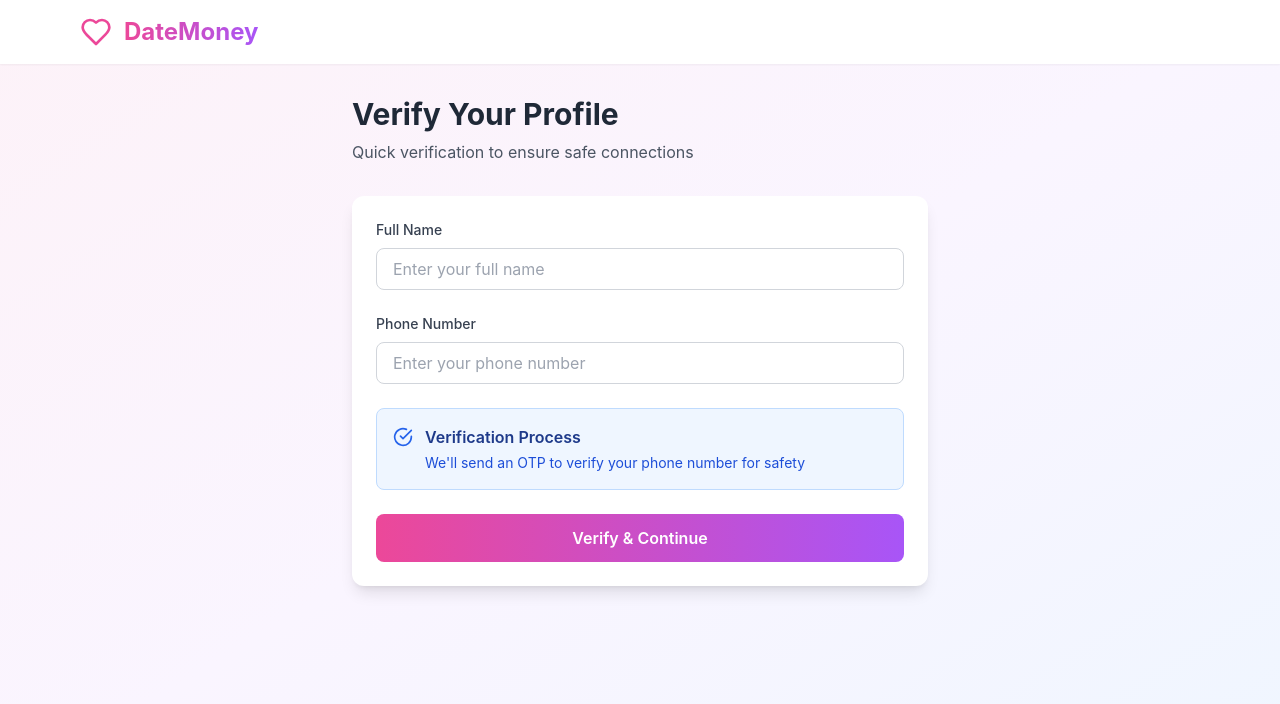
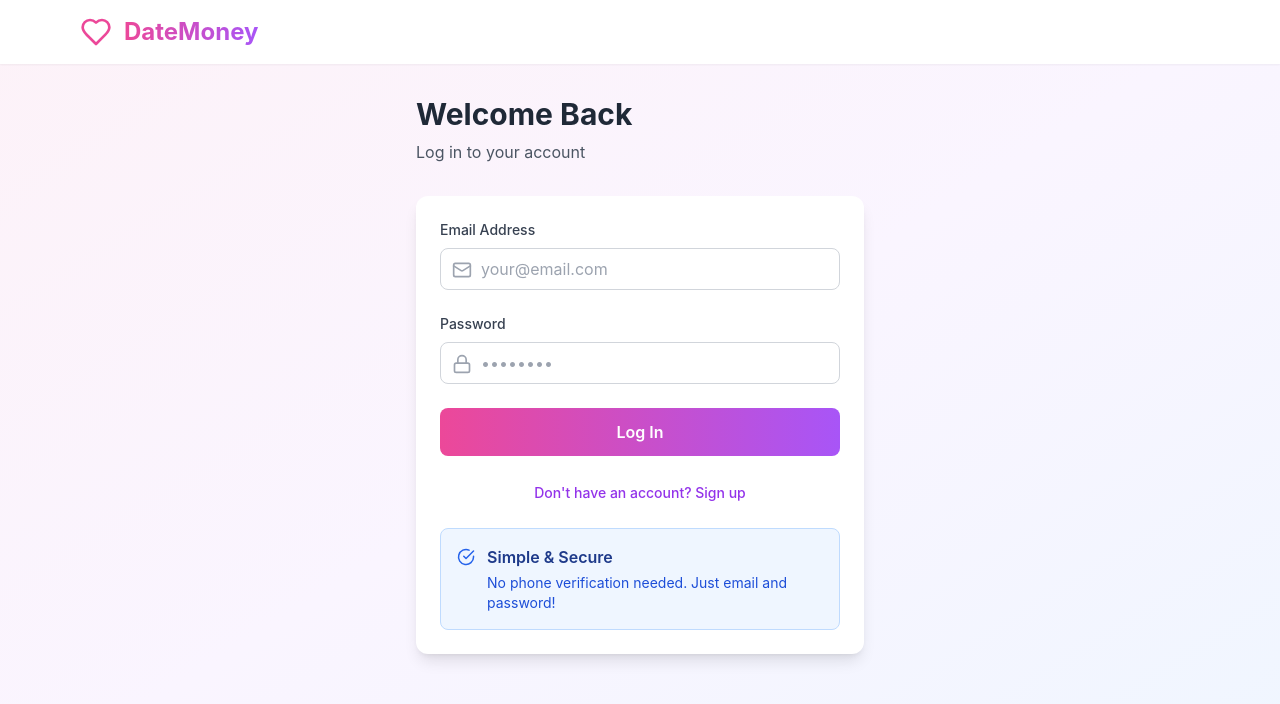
Before and after one commit to Suram33/datemoney-app, a React (Vite) app: page / in a window 1280 px wide. Both pictures are taken after a click on the element 410 px from the left and 508 px from the top of the page. Shown: the top 704 px of the page. Built offline with nearby package versions, Linux system fonts and the light colour scheme.

Commit message:
Update App.jsx

```diff
--- a/src/App.jsx
+++ b/src/App.jsx
@@ -1,5 +1,5 @@
 import React, { useState } from 'react';
-import { Clock, MapPin, DollarSign, Heart, Star, Coffee, Utensils, Film, Music, ShoppingBag, Plus, Search, CheckCircle, CreditCard, Send, Image, Video, MessageCircle, ArrowLeft, Camera } from 'lucide-react';
+import { Clock, MapPin, DollarSign, Heart, Star, Coffee, Utensils, Film, Music, ShoppingBag, Plus, Search, CheckCircle, CreditCard, Send, Image, Video, MessageCircle, ArrowLeft, Mail, Lock } from 'lucide-react';
 
 export default function DateMoneyApp() {
   const [userType, setUserType] = useState(null);
@@ -10,6 +10,7 @@ export default function DateMoneyApp() {
   const [activeChat, setActiveChat] = useState(null);
   const [showReviews, setShowReviews] = useState(false);
   const [newReview, setNewReview] = useState({ rating: 5, comment: '' });
+  const [isLoggedIn, setIsLoggedIn] = useState(false);
 
   const [companions, setCompanions] = useState([
     {
@@ -84,15 +85,20 @@ export default function DateMoneyApp() {
     bio: '',
     pricePerHour: '',
     location: '',
-    activities: [],
-    phone: '',
-    aadhar: ''
+    activities: []
   });
 
   const [clientProfile, setClientProfile] = useState({
     name: '',
-    phone: '',
+    email: '',
     verified: false
+  });
+
+  const [authForm, setAuthForm] = useState({
+    email: '',
+    password: '',
+    name: '',
+    isSignUp: false
   });
 
   const activityIcons = {
@@ -114,9 +120,25 @@ export default function DateMoneyApp() {
     }));
   };
 
+  const handleLogin = () => {
+    if (authForm.email && authForm.password) {
+      if (authForm.isSignUp && !authForm.name) {
+        alert('Please enter your name');
+        return;
+      }
+      setClientProfile({
+        name: authForm.name || authForm.email.split('@')[0],
+        email: authForm.email,
+        verified: true
+      });
+      setIsLoggedIn(true);
+      setView('browse');
+    }
+  };
+
   const handleCompanionSubmit = () => {
     if (formData.name && formData.age && formData.pricePerHour && formData.bio &&
-        formData.location && formData.activities.length > 0 && formData.phone && formData.aadhar) {
+        formData.location && formData.activities.length > 0) {
       const newCompanion = {
         id: companions.length + 1,
         name: formData.name,
@@ -134,14 +156,7 @@ export default function DateMoneyApp() {
         chatHistory: []
       };
       setCompanions([...companions, newCompanion]);
-      setFormData({ name: '', age: '', bio: '', pricePerHour: '', location: '', activities: [], phone: '', aadhar: '' });
-      setView('browse');
-    }
-  };
-
-  const handleClientVerification = () => {
-    if (clientProfile.name && clientProfile.phone) {
-      setClientProfile({ ...clientProfile, verified: true });
+      setFormData({ name: '', age: '', bio: '', pricePerHour: '', location: '', activities: [] });
       setView('browse');
     }
   };
@@ -214,7 +229,7 @@ export default function DateMoneyApp() {
 
           <div className="grid md:grid-cols-2 gap-6">
             <div
-              onClick={() => { setUserType('client'); setView('client-setup'); }}
+              onClick={() => { setUserType('client'); setView('client-login'); }}
               className="bg-white rounded-2xl p-8 shadow-xl hover:shadow-2xl transition cursor-pointer border-2 border-transparent hover:border-purple-300"
             >
               <div className="bg-purple-100 w-16 h-16 rounded-full flex items-center justify-center mb-4">
@@ -258,10 +273,10 @@ export default function DateMoneyApp() {
               <h1 className="text-2xl font-bold bg-gradient-to-r from-pink-500 to-purple-500 bg-clip-text text-transparent">
                 DateMoney
               </h1>
-              {userType === 'client' && clientProfile.verified && (
+              {isLoggedIn && clientProfile.verified && (
                 <span className="flex items-center gap-1 bg-green-100 text-green-700 px-3 py-1 rounded-full text-sm font-medium">
                   <CheckCircle className="w-4 h-4" />
-                  Verified
+                  {clientProfile.name}
                 </span>
               )}
             </div>
@@ -287,7 +302,7 @@ export default function DateMoneyApp() {
                   </button>
                 </>
               )}
-              {userType === 'client' && clientProfile.verified && view !== 'chat' && (
+              {userType === 'client' && isLoggedIn && view !== 'chat' && (
                 <button
                   onClick={() => setView('browse')}
                   className="px-4 py-2 rounded-lg font-medium bg-purple-500 text-white hover:bg-purple-600 transition"
@@ -301,58 +316,90 @@ export default function DateMoneyApp() {
       </div>
 
       <div className="max-w-6xl mx-auto px-4 py-8">
-        {view === 'client-setup' && (
-          <div className="max-w-xl mx-auto">
-            <h2 className="text-3xl font-bold text-gray-800 mb-2">Verify Your Profile</h2>
-            <p className="text-gray-600 mb-8">Quick verification to ensure safe connections</p>
+        {view === 'client-login' && (
+          <div className="max-w-md mx-auto">
+            <h2 className="text-3xl font-bold text-gray-800 mb-2">
+              {authForm.isSignUp ? 'Create Account' : 'Welcome Back'}
+            </h2>
+            <p className="text-gray-600 mb-8">
+              {authForm.isSignUp ? 'Sign up to start browsing companions' : 'Log in to your account'}
+            </p>
 
             <div className="bg-white rounded-xl shadow-lg p-6 space-y-6">
+              {authForm.isSignUp && (
                 <div>
                   <label className="block text-sm font-medium text-gray-700 mb-2">Full Name</label>
                   <input
                     type="text"
-                  value={clientProfile.name}
-                  onChange={(e) => setClientProfile({...clientProfile, name: e.target.value})}
+                    value={authForm.name}
+                    onChange={(e) => setAuthForm({...authForm, name: e.target.value})}
                     className="w-full px-4 py-2 border border-gray-300 rounded-lg focus:ring-2 focus:ring-purple-500 focus:border-transparent"
                     placeholder="Enter your full name"
                   />
                 </div>
+              )}
 
               <div>
-                <label className="block text-sm font-medium text-gray-700 mb-2">Phone Number</label>
+                <label className="block text-sm font-medium text-gray-700 mb-2">Email Address</label>
+                <div className="relative">
+                  <Mail className="absolute left-3 top-3 w-5 h-5 text-gray-400" />
                   <input
-                  type="tel"
-                  value={clientProfile.phone}
-                  onChange={(e) => setClientProfile({...clientProfile, phone: e.target.value})}
-                  className="w-full px-4 py-2 border border-gray-300 rounded-lg focus:ring-2 focus:ring-purple-500 focus:border-transparent"
-                  placeholder="Enter your phone number"
+                    type="email"
+                    value={authForm.email}
+                    onChange={(e) => setAuthForm({...authForm, email: e.target.value})}
+                    className="w-full pl-10 pr-4 py-2 border border-gray-300 rounded-lg focus:ring-2 focus:ring-purple-500 focus:border-transparent"
+                    placeholder="your@email.com"
                   />
+                </div>
+              </div>
+
+              <div>
+                <label className="block text-sm font-medium text-gray-700 mb-2">Password</label>
+                <div className="relative">
+                  <Lock className="absolute left-3 top-3 w-5 h-5 text-gray-400" />
+                  <input
+                    type="password"
+                    value={authForm.password}
+                    onChange={(e) => setAuthForm({...authForm, password: e.target.value})}
+                    className="w-full pl-10 pr-4 py-2 border border-gray-300 rounded-lg focus:ring-2 focus:ring-purple-500 focus:border-transparent"
+                    placeholder="••••••••"
+                  />
+                </div>
+              </div>
+
+              <button
+                onClick={handleLogin}
+                className="w-full bg-gradient-to-r from-pink-500 to-purple-500 text-white py-3 rounded-lg font-semibold hover:from-pink-600 hover:to-purple-600 transition"
+              >
+                {authForm.isSignUp ? 'Sign Up' : 'Log In'}
+              </button>
+
+              <div className="text-center">
+                <button
+                  onClick={() => setAuthForm({...authForm, isSignUp: !authForm.isSignUp})}
+                  className="text-purple-600 hover:text-purple-700 text-sm font-medium"
+                >
+                  {authForm.isSignUp ? 'Already have an account? Log in' : "Don't have an account? Sign up"}
+                </button>
               </div>
 
               <div className="bg-blue-50 border border-blue-200 rounded-lg p-4">
                 <div className="flex items-start gap-3">
                   <CheckCircle className="w-5 h-5 text-blue-600 mt-0.5" />
                   <div>
-                    <h3 className="font-semibold text-blue-900 mb-1">Verification Process</h3>
-                    <p className="text-sm text-blue-700">We'll send an OTP to verify your phone number for safety</p>
+                    <h3 className="font-semibold text-blue-900 mb-1">Simple & Secure</h3>
+                    <p className="text-sm text-blue-700">No phone verification needed. Just email and password!</p>
                   </div>
                 </div>
               </div>
-
-              <button
-                onClick={handleClientVerification}
-                className="w-full bg-gradient-to-r from-pink-500 to-purple-500 text-white py-3 rounded-lg font-semibold hover:from-pink-600 hover:to-purple-600 transition"
-              >
-                Verify & Continue
-              </button>
             </div>
           </div>
         )}
 
         {view === 'companion-setup' && (
           <div className="max-w-2xl mx-auto">
-            <h2 className="text-3xl font-bold text-gray-800 mb-2">Create Your Profile</h2>
-            <p className="text-gray-600 mb-8">Complete verification to start earning!</p>
+            <h2 className="text-3xl font-bold text-gray-800 mb-2">Create Your Companion Profile</h2>
+            <p className="text-gray-600 mb-8">Fill in your details to start earning!</p>
 
             <div className="bg-white rounded-xl shadow-lg p-6 space-y-6">
               <div className="grid grid-cols-2 gap-4">
@@ -376,30 +423,6 @@ export default function DateMoneyApp() {
                     placeholder="Your age"
                   />
                 </div>
-              </div>
-
-              <div>
-                <label className="block text-sm font-medium text-gray-700 mb-2">Phone Number</label>
-                <input
-                  type="tel"
-                  value={formData.phone}
-                  onChange={(e) => setFormData({...formData, phone: e.target.value})}
-                  className="w-full px-4 py-2 border border-gray-300 rounded-lg focus:ring-2 focus:ring-purple-500 focus:border-transparent"
-                  placeholder="Enter phone number"
-                />
-              </div>
-
-              <div>
-                <label className="block text-sm font-medium text-gray-700 mb-2">Aadhar Number (For Verification)</label>
-                <input
-                  type="text"
-                  value={formData.aadhar}
-                  onChange={(e) => setFormData({...formData, aadhar: e.target.value})}
-                  className="w-full px-4 py-2 border border-gray-300 rounded-lg focus:ring-2 focus:ring-purple-500 focus:border-transparent"
-                  placeholder="XXXX-XXXX-XXXX"
-                  maxLength="14"
-                />
-                <p className="text-xs text-gray-500 mt-1">Your Aadhar is encrypted and used only for verification</p>
               </div>
 
               <div className="grid grid-cols-2 gap-4">
@@ -461,7 +484,7 @@ export default function DateMoneyApp() {
                 onClick={handleCompanionSubmit}
                 className="w-full bg-gradient-to-r from-pink-500 to-purple-500 text-white py-3 rounded-lg font-semibold hover:from-pink-600 hover:to-purple-600 transition"
               >
-                Submit for Verification
+                Create Profile
               </button>
             </div>
           </div>
@@ -560,7 +583,7 @@ export default function DateMoneyApp() {
                 <div className="bg-white rounded-xl max-w-2xl w-full max-h-[80vh] overflow-y-auto p-6">
                   <div className="flex items-center justify-between mb-4">
                     <h3 className="text-2xl font-bold text-gray-800">Reviews for {selectedCompanion.name}</h3>
-                    <button onClick={() => setShowReviews(false)} className="text-gray-500 hover:text-gray-700">
+                    <button onClick={() => setShowReviews(false)} className="text-gray-500 hover:text-gray-700 text-2xl">
                       ✕
                     </button>
                   </div>
@@ -597,7 +620,8 @@ export default function DateMoneyApp() {
                         <div className="flex items-center justify-between mb-2">
                           <div className="flex items-center gap-2">
                             <div className="w-8 h-8 bg-purple-200 rounded-full flex items-center justify-center text-purple-700 font-semibold">
-                              {review.user[0]}
+                              {review.user
+                                [0]}
                             </div>
                             <span className="font-semibold text-gray-800">{review.user}</span>
                           </div>
@@ -619,8 +643,7 @@ export default function DateMoneyApp() {
         )}
 
         {view === 'chat' && activeChat && (
-          <div className="max-w-2xl mx
-            -auto">
+          <div className="max-w-2xl mx-auto">
             <div className="bg-white rounded-xl shadow-lg overflow-hidden">
               <div className="bg-gradient-to-r from-pink-500 to-purple-500 p-4">
                 <div className="flex items-center justify-between">
@@ -687,16 +710,6 @@ export default function DateMoneyApp() {
                     <Send className="w-4 h-4" />
                     Send
                   </button>
-                </div>
-              </div>
-            </div>
-
-            <div className="mt-4 bg-blue-50 border border-blue-200 rounded-lg p-4">
-              <div className="flex items-start gap-3">
-                <MessageCircle className="w-5 h-5 text-blue-600 mt-0.5" />
-                <div>
-                  <h4 className="font-semibold text-blue-900 mb-1">Chat Payment</h4>
-                  <p className="text-sm text-blue-700">₹{chatPrice} will be charged when you start chatting. Payment is processed securely.</p>
                 </div>
               </div>
             </div>
```
Lines whose indentation alone changed are shown as unchanged.
